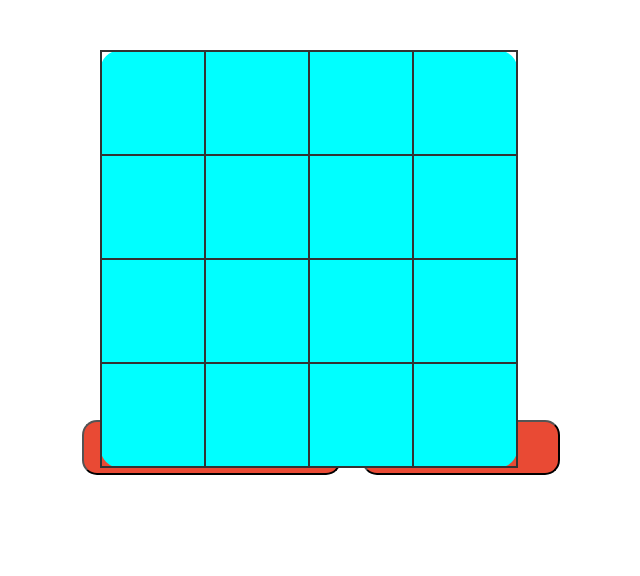
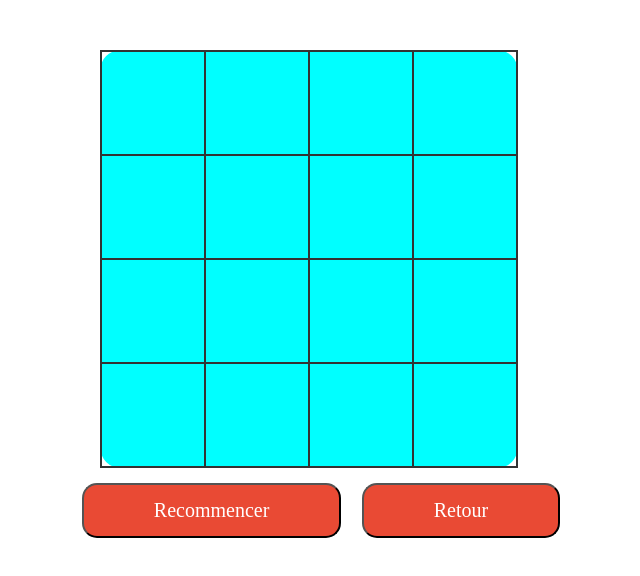
Before and after one commit to JupiterD-aurel/Tic_Tac_Toe, a plain HTML site: page Tic-Tac-Toe/4x4.html in a window 1280 px wide. Shown: the whole page, without its empty margins (385-1025 px from the left). Drawn offline with Linux system fonts and the light colour scheme.

Commit message:
fix bug 1

```diff
--- a/Tic-Tac-Toe/css/style.css
+++ b/Tic-Tac-Toe/css/style.css
@@ -49,7 +49,7 @@ table {
 
 #content{
     margin-left: 35%;
-	margin-top: 30%;
+	  margin-top: 35%;
 }
 
  button{
```
